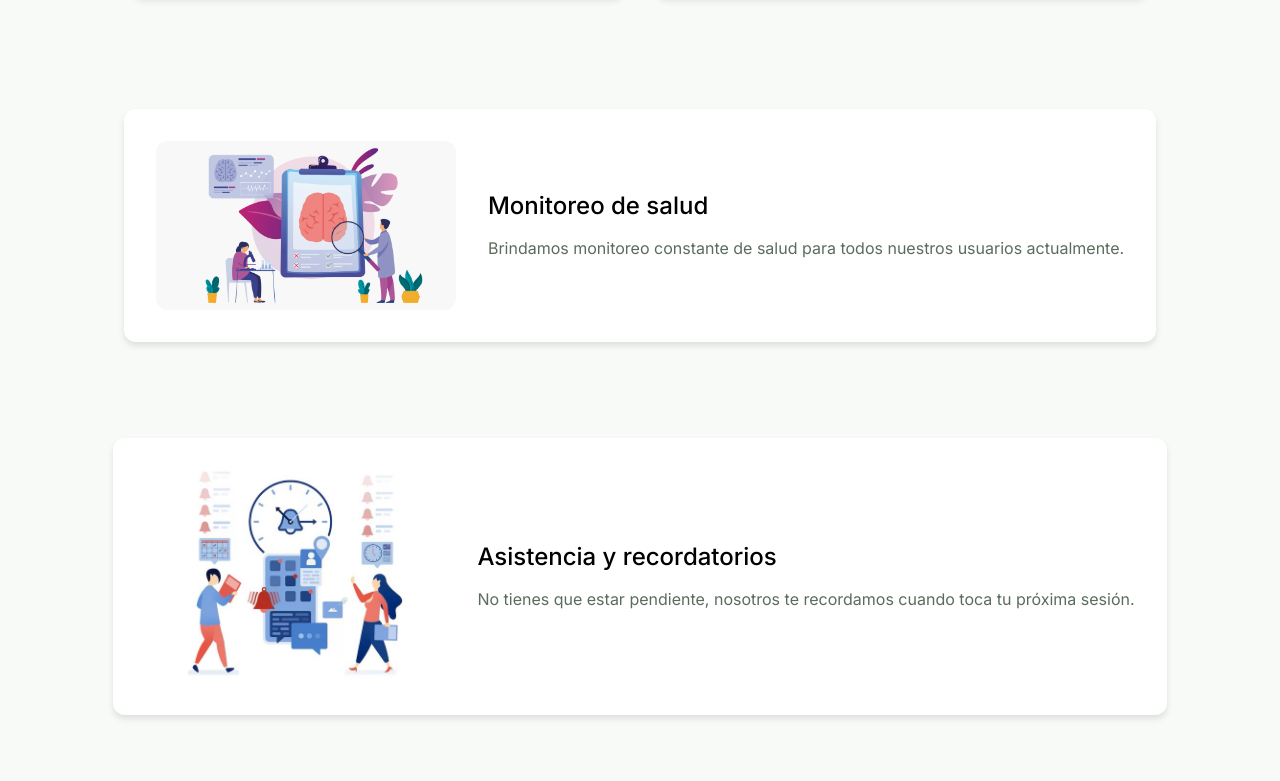
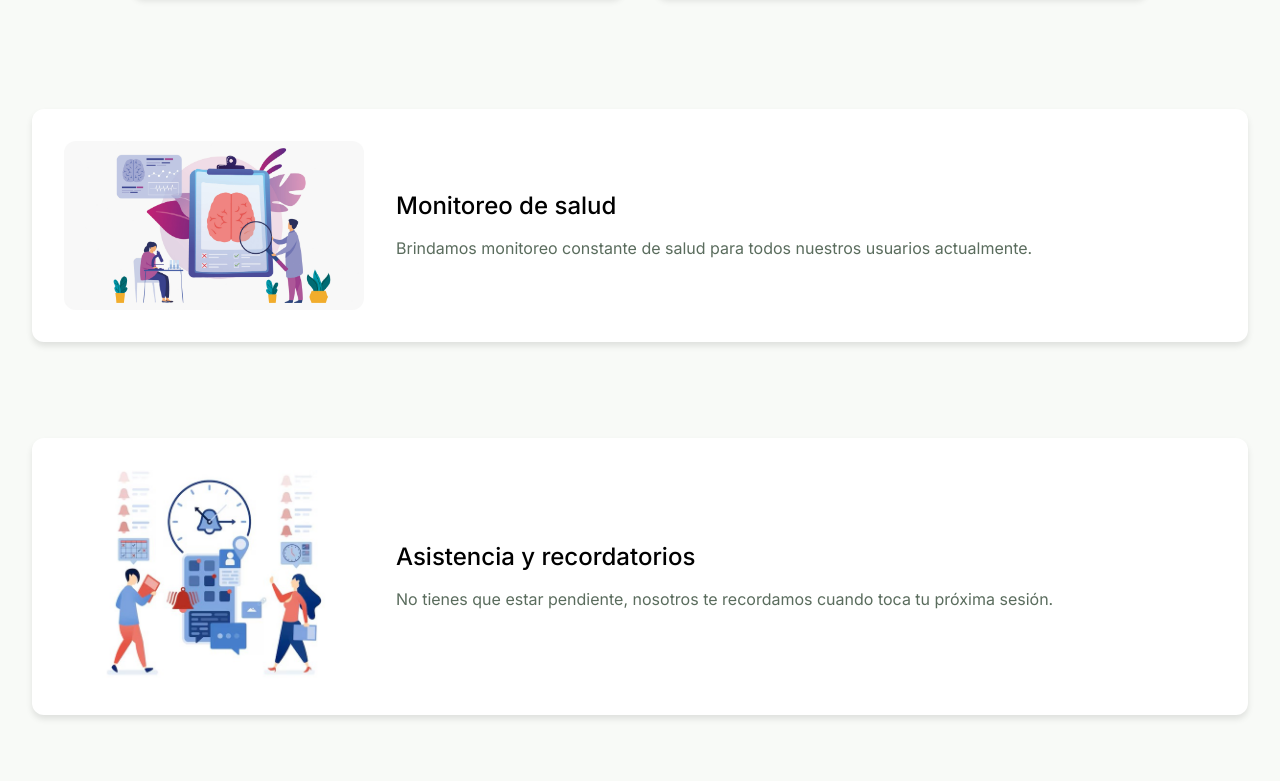
Before and after one commit to v4shevil/IHC-Challenge, a plain HTML site: page index.html in a window 1280 px wide. Shown: the part 879-1660 px from the top of the page. Drawn offline with Linux system fonts and the light colour scheme.

Commit message:
Margin and Widths for cards

```diff
--- a/assets/styles/styles.css
+++ b/assets/styles/styles.css
@@ -200,12 +200,13 @@ footer {
     display: flex;
     align-items: center;
     gap: 2rem;
-    max-width: 90%;
+    width: 100%;
     background-color: #FFFFFF;
     padding: 2rem;
     border-radius: 12px;
     box-shadow: 0 4px 6px rgba(0, 0, 0, 0.1);
     flex-wrap: wrap;
+    max-width: 1400px;
 }
 
 .card-img-horizontal {
```
